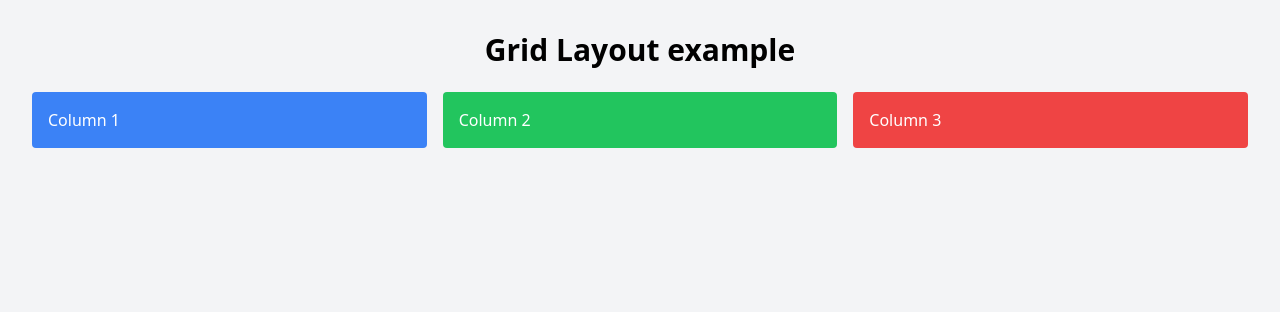
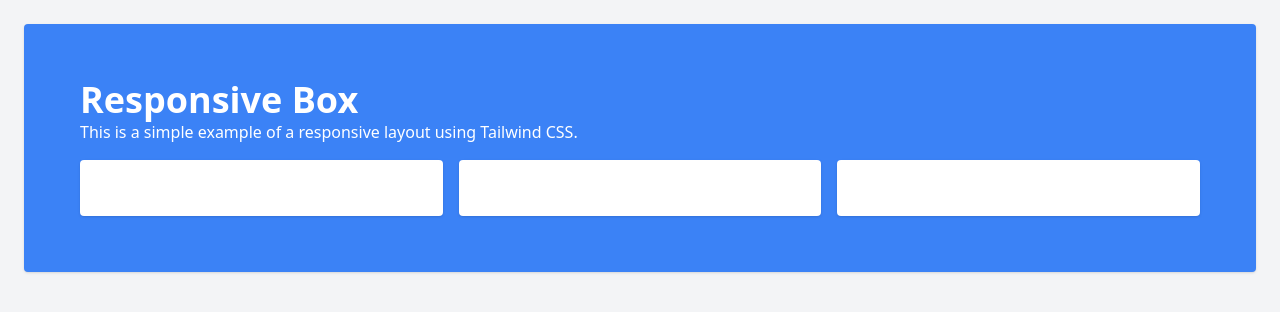
Before and after one commit to YashSharma992/Tailwind-Project, a website: page index.html in a window 1280 px wide. Drawn offline with nearby package versions, Linux system fonts and the light colour scheme; files that its build step writes are made by us from their sources.

Commit message:
Class Work

```diff
--- a/index.html
+++ b/index.html
@@ -3,17 +3,20 @@
 <head>
     <meta charset="UTF-8">
     <meta name="viewport" content="width=device-width, initial-scale=1.0">
-    <title>tailwind color example</title>
+    <title>Responsive tailwind example</title>
     <script src="https://cdn.tailwindcss.com"></script>
     <link rel="stylesheet" href="./output.css">
 </head>
-<body class=" bg-gray-100 p-8">
-    <h1 class="text-3xl font-bold text-center mb-6">Grid Layout example</h1>
-        <div class="grid grid-cols-3 gap-4">
-            <div class="bg-blue-500 text-white p-4 rounded">Column 1</div>
-            <div class="bg-green-500 text-white p-4 rounded">Column 2</div>
-            <div class="bg-red-500 text-white p-4 rounded">Column 3</div>
+<body class=" bg-gray-100 p-6">
+    <div class="bg-blue-500 text-white p-4 sm:p-6 md:p-10 lg:p-14 rounded shadow">
+        <h2 class="text-xl sm:text-2xl md:text-3xl lg:text-4xl font-bold">Responsive Box</h2>
+        <p class="mb-4">This is a simple example of a responsive layout using Tailwind CSS.</p>
+        <div class="grid grid-cols-1 md:grid-cols-2 lg:grid-cols-3 gap-4">
+            <div class="bg-white p-4 rounded shadow">Column 1</div>
+            <div class="bg-white p-4 rounded shadow">Column 2</div>
+            <div class="bg-white p-4 rounded shadow">Column 3</div>
+        </div>
+    </div>
 
-        </div>
 </body>
 </html>
```
